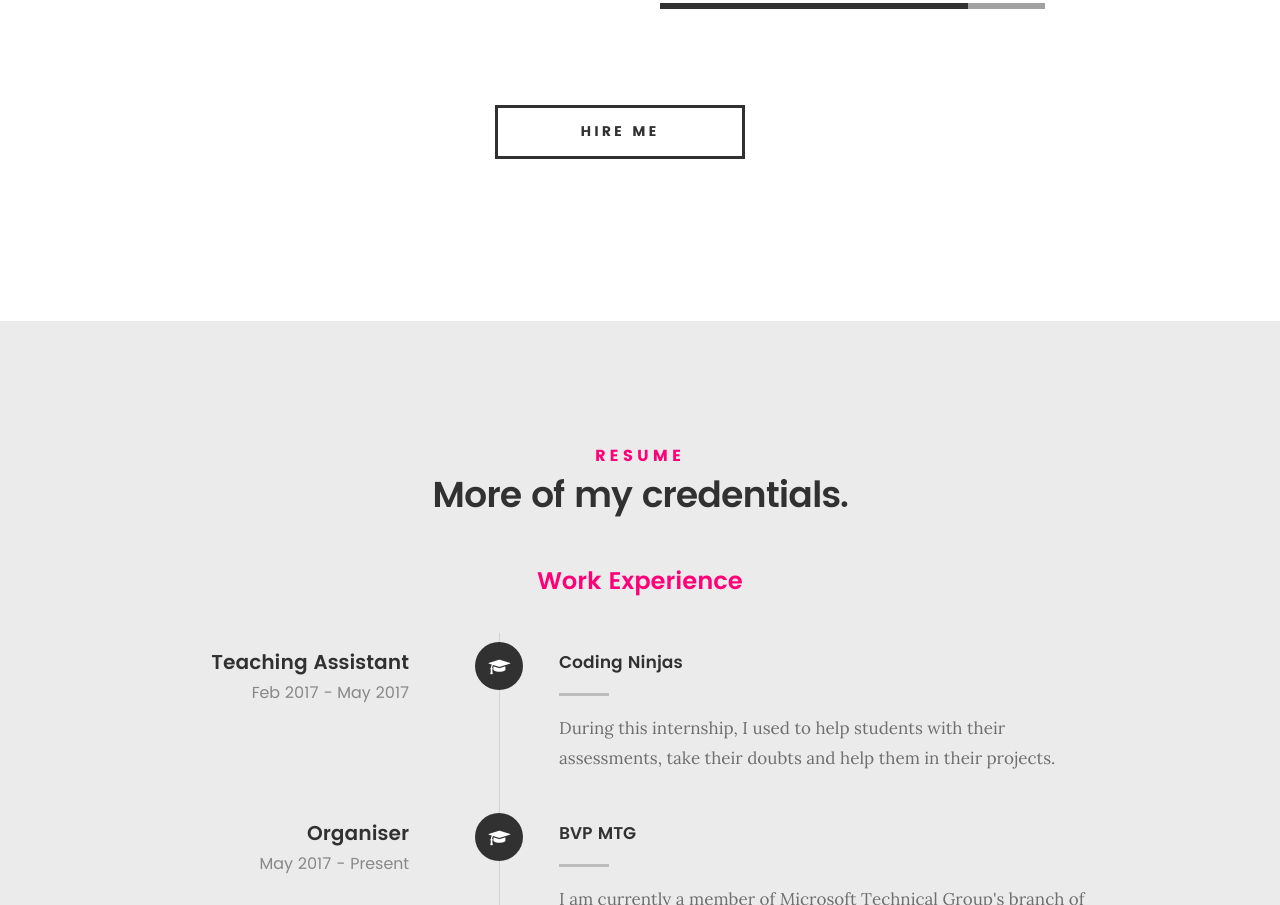
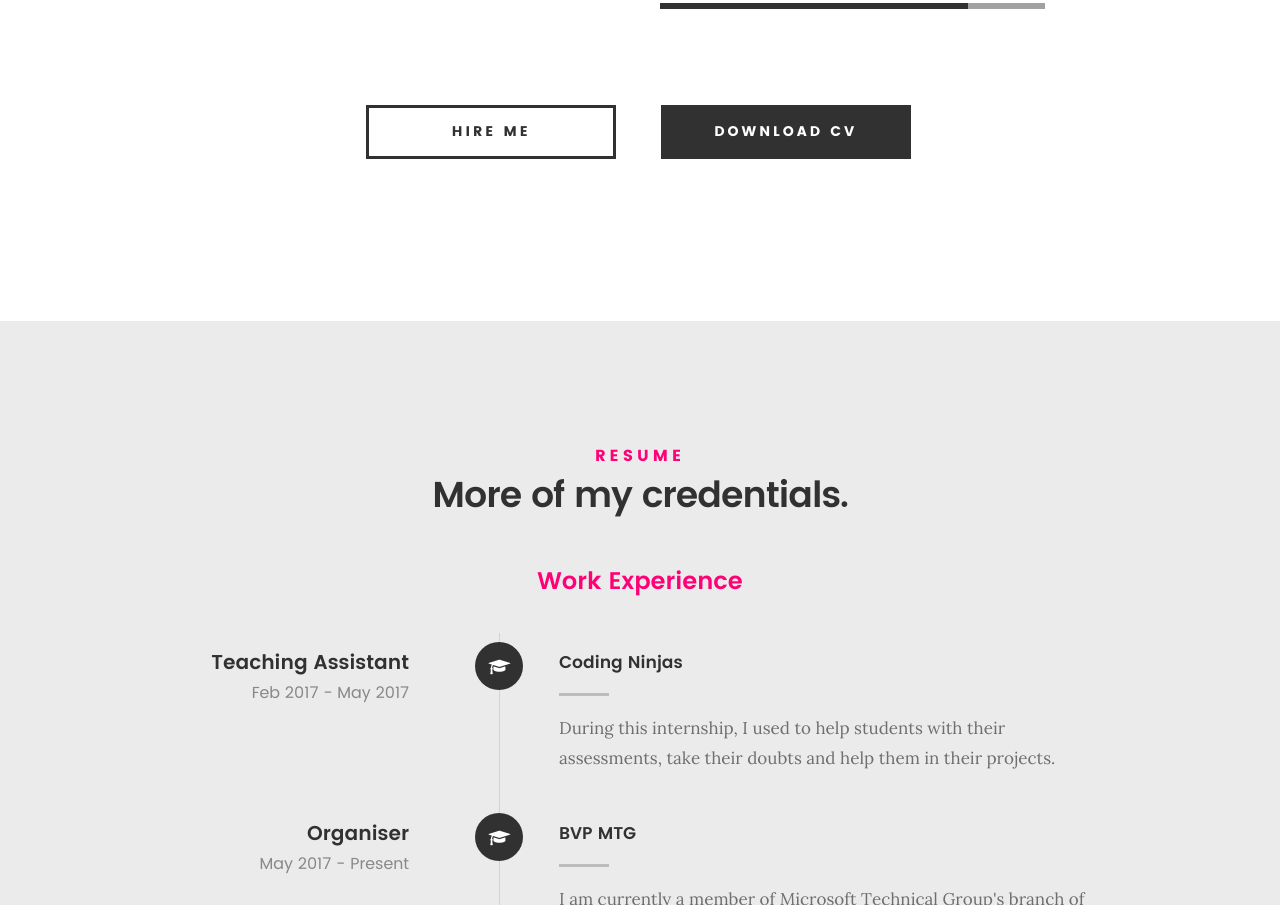
Before and after one commit to sanchittanwar7/sanchittanwar7.github.io, a plain HTML site: page index.html in a window 1280 px wide. Shown: the part 2138-3043 px from the top of the page. Drawn offline with Linux system fonts and the light colour scheme; files whose address does not match are found by name.

Commit message:
sample added

```diff
--- a/index.html
+++ b/index.html
@@ -211,7 +211,7 @@
    	<div class="row button-section">
    		<div class="col-twelve">
    			<a href="#contact" title="Hire Me" class="button stroke smoothscroll">Hire Me</a>
-   			<!-- <a href="#" title="Download CV" class="button button-primary">Download CV</a> -->
+   			<a href="https://drive.google.com/file/d/10PyA-rJwvnzIsJAyGXHy-tB-RSR5UglMSM7Z_r8qMGQIuc2cbistGW0ZK0U1VEx62yWb5Jn3L_asGS_0/view?usp=sharing" title="Download CV" class="button button-primary">Download CV</a>
    		</div>
    	</div>
 
```
